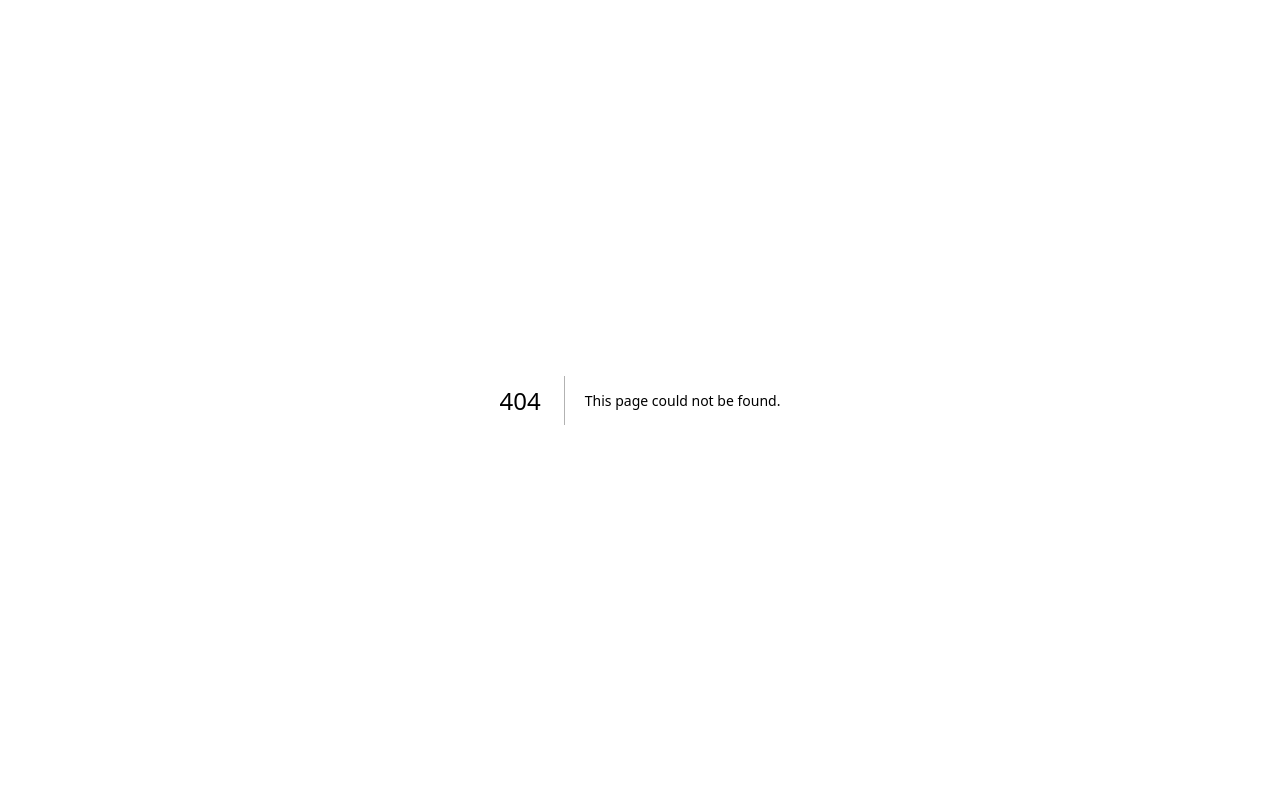
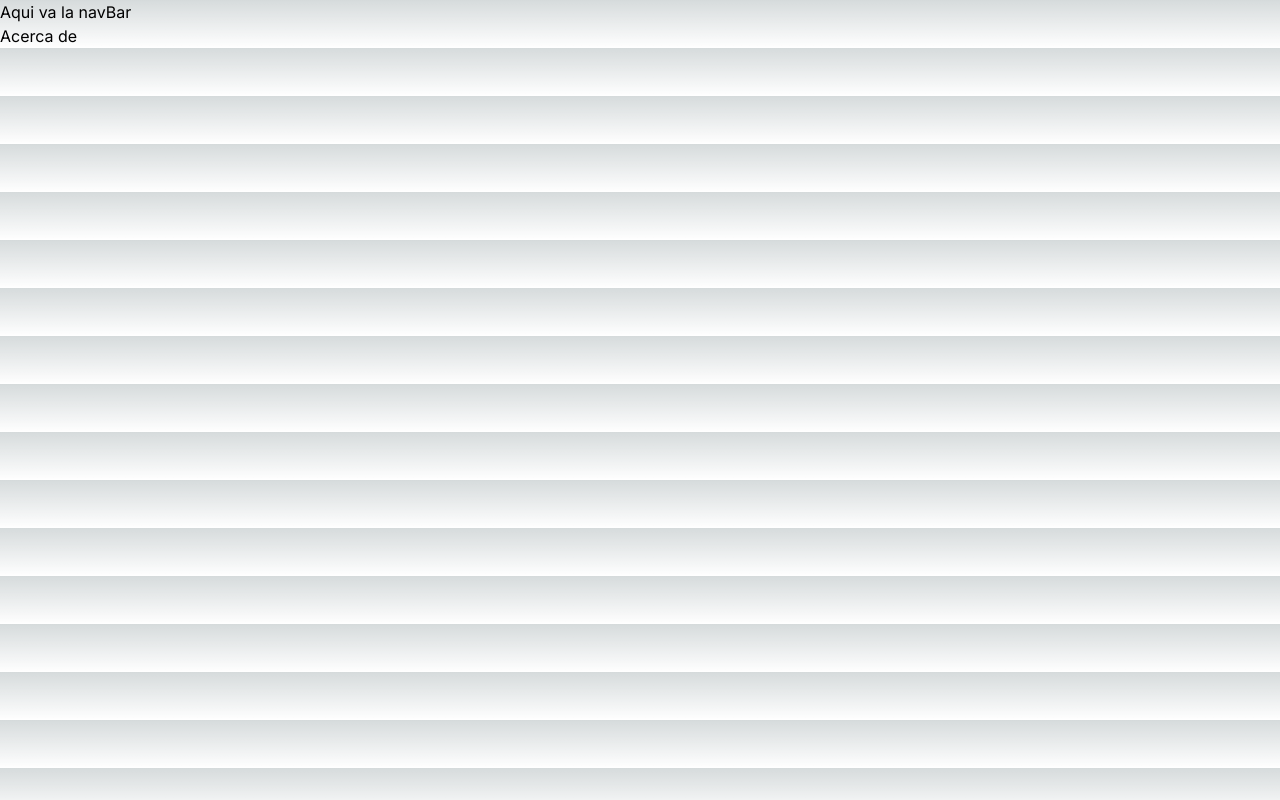
Before and after one commit to reynoso-geronimo/seguimiento, a Next.js app in the folder client/: page /about in a window 1280 px wide. Before the commit this address had no page. Built offline with nearby package versions, Linux system fonts and the light colour scheme.

Commit message:
fixes en db y navbar de front

```diff
--- /dev/null
+++ b/client/app/about/page.js
@@ -0,0 +1,9 @@
+function About() {
+    return (
+        <div>
+            Acerca de
+        </div>
+    )
+}
+
+export default About
--- /dev/null
+++ b/client/app/components/Nav.jsx
@@ -0,0 +1,7 @@
+const Nav = () => {
+  return (
+    <div>Aqui va la navBar</div>
+  )
+}
+
+export default Nav
--- a/client/app/layout.js
+++ b/client/app/layout.js
@@ -1,17 +1,22 @@
 import './globals.css'
 import { Inter } from 'next/font/google'
+import Nav from "./components/Nav.jsx"
 
 const inter = Inter({ subsets: ['latin'] })
 
 export const metadata = {
-  title: 'Create Next App',
-  description: 'Generated by create next app',
+  title: 'Seguimiento',
+  description: 'Sistema de seguimiento de postventa',
 }
 
 export default function RootLayout({ children }) {
   return (
     <html lang="en">
-      <body className={inter.className}>{children}</body>
+
+      <body className={inter.className}>
+      <Nav/>
+      {children}
+      </body>
     </html>
   )
 }
```
Also changed, not shown: 2 other files (tests, documents, lock files or other folders).
